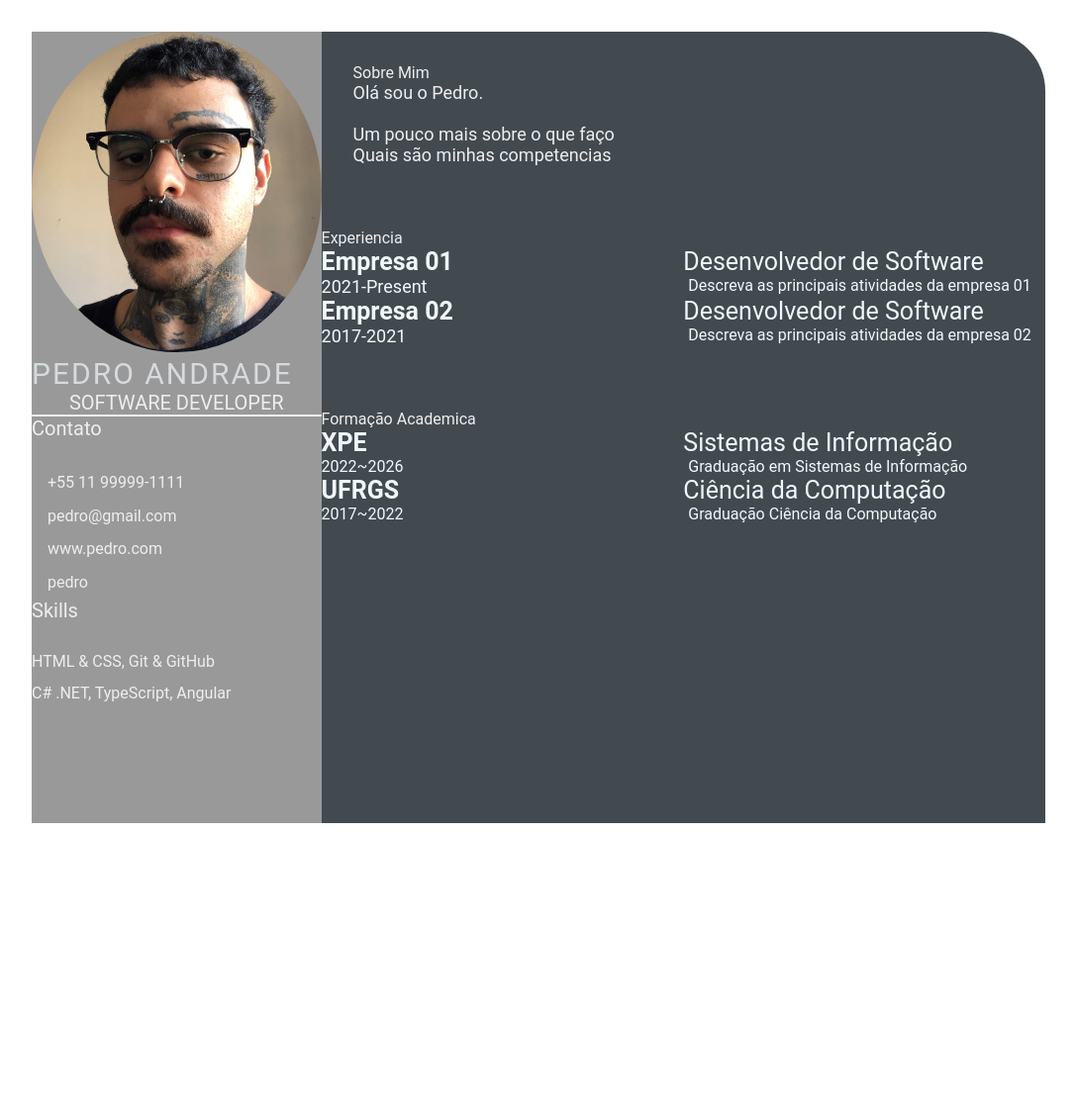
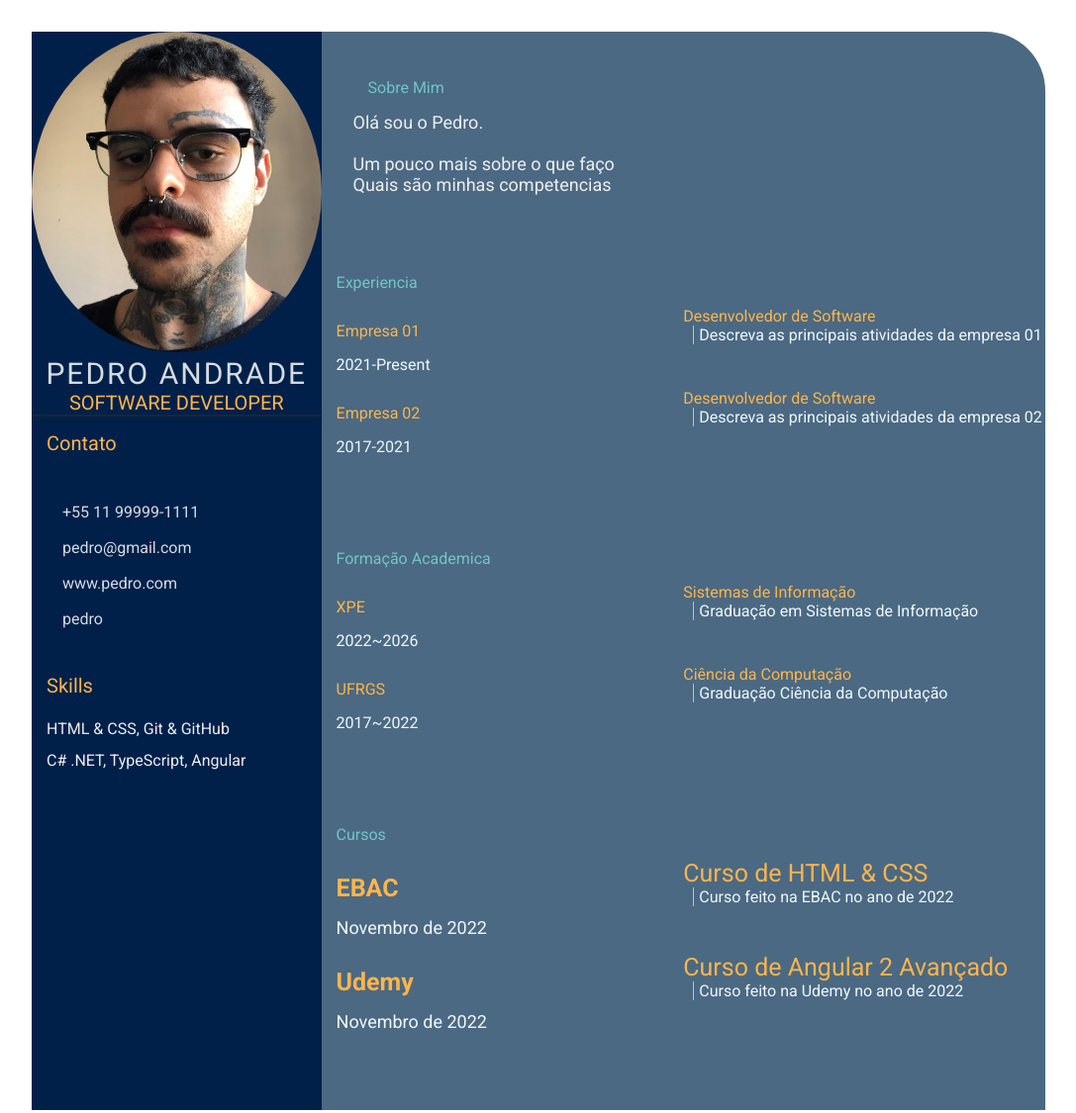
Before and after one commit to pedro-hca/devweekgit.github.io, a plain HTML site: page index.html in a window 1280 px wide. Shown: the whole page at 99% size, without its empty margins (96-1183 px from the left). Before the commit the page ends 864 px from the top, so only its background shows below. Drawn offline with Linux system fonts and the light colour scheme.

Commit message:
feature: add awards style.css.2 and index.html.4 updates (#5)

```diff
--- a/index.html
+++ b/index.html
@@ -6,6 +6,10 @@
     <meta http-equiv="X-UA-Compatible" content="IE=edge">
     <meta name="viewport" content="width=device-width, initial-scale=1.0">
     <title>Pedro Andrade CV</title>
+
+    <link rel="preconnect" href="https://fonts.googleapis.com">
+    <link rel="preconnect" href="https://fonts.gstatic.com" crossorigin>
+    <link href="https://fonts.googleapis.com/css2?family=Roboto:ital,wght@0,400;0,700;1,500&display=swap" rel="stylesheet">
 
     <link rel="stylesheet" href="style.css">
 
@@ -103,8 +107,33 @@
                     </div>
                 </div>
             </section>
+            <section class="awards gap">
+                <div class="right-title">Cursos</div>
+                <div class="awards-contents">
+                    <div class="awards-left">
+                    <p class="awards-company-name">EBAC</p>
+                    <p class="awards-time-period">Novembro de 2022</p>
+                </div>
+                <div class="awards-right">
+                    <p class="awards-name">Curso de HTML & CSS</p>
+                    <p class="awards-desc">
+                        Curso feito na EBAC no ano de 2022
+                    </p>
+                </div>
+                <div class="awards-left">
+                    <p class="awards-company-name">Udemy</p>
+                    <p class="awards-time-period">Novembro de 2022</p>
+                </div>
+                <div class="awards-right">
+                    <p class="awards-name">Curso de Angular 2 Avançado
+                    </p>
+                    <p class="awards-desc">
+                        Curso feito na Udemy no ano de 2022
+                    </p>
+                </div>
+                </div>
+            </section>
         </section>
     </main>
 </body>
-
 </html>
--- a/style.css
+++ b/style.css
@@ -5,7 +5,6 @@
     list-style: none;
     font-family: 'Roboto', sans-serif;
 }
-
 .resume-contents {
     min-height: 100vh;
     width: 80%;
@@ -17,13 +16,13 @@
 .left-section {
     grid-column: span 2;
     height: 100%;
-    background-color: #999999;
+    background-color: #00204A;
 }
 
 .right-section {
     grid-column: span 5;
     height: 100%;
-    background-color: #424a50;
+    background-color: #4B6982;
     border-radius: 0px 60px 0px 0px;
 }
 
@@ -33,7 +32,7 @@
 
 .profile {
     width: 100%;
-    border-bottom: 2px solid #eeeeee;
+    border-bottom: 2px solid #1B2631;
 }
 
 .profile .profile-image {
@@ -46,10 +45,11 @@
     font-size: 30px;
     letter-spacing: 2px;
     text-transform: uppercase;
+    text-align: center;
 }
 
 .profession {
-    color: #eeeeee;
+    color: #FDB44B;
     font-size: 20px;
     text-transform: uppercase;
     text-align: center;
@@ -57,18 +57,23 @@
 
 /* .contact-info { border-bottom: 2px solid #1B2631; } */
 .left-title {
-    color: #eeeeee;
+    margin: 15px;
+    color: #FDB44B;
     font-size: 20px;
 }
 
-.contact-info ul {
-    padding-top: 1.5rem;
+.contact-info ul,
+
+.skills {
+    padding-top: 1rem;
 }
-
-.contact-info ul li,
+.contact-info ul li {
+    margin: 15px;
+    color: #D6DBDF;
+}
 .references ul li {
     padding: .4rem 0;
-    color: #eeeeee;
+    color: #D6DBDF;
 }
 
 .contact-info ul li i,
@@ -79,7 +84,7 @@
 }
 
 .skills ul {
-    padding-top: 1.5rem;
+    margin: 15px;
 }
 .skills ul li p {
     padding: .4rem 0;
@@ -91,7 +96,8 @@
 }
 
 .right-title {
-    color: #eeeeee;
+    color: #70C6C7;
+    margin: 15px;
 }
 
 .gap {
@@ -111,28 +117,52 @@
     color: #F1F8FD;
 }
 
-.exp-company-name,
-.education-school-name,
+.exp-company-name {
+    margin: 15px;
+    color: #FDB44B;
+}
+.education-school-name {
+    margin: 15px;
+    color: #FDB44B;
+}
 .awards-company-name {
     font-size: 25px;
     font-weight: bold;
+    margin: 15px;
+    color: #FDB44B;
 }
 
-.exp-time-period,
-.educationp-time-period,
+.exp-time-period{
+    margin: 15px;
+}
+.education-time-period {
+    margin: 15px;
+}
 .awards-time-period {
     font-size: 18px;
+    margin: 15px;
 }
 
-.exp-position,
-.education-subject,
+.exp-position{
+    color: #FDB44B;
+}
+.education-subject{
+    color: #FDB44B;
+}
 .awards-name {
     font-size: 25px;
+    color: #FDB44B;
 }
 
 .exp-desc,
-.education-desc,
+.education-desc{
+    border-left: 1px solid #FDB44B;
+    margin-left: 10px;
+    padding-left: 5px;
+}
 .awards-desc {
     font-size: 16px;
     padding-left: 5px;
+    border-left: 1px solid #FDB44B;
+    margin-left: 10px;
 }
```
